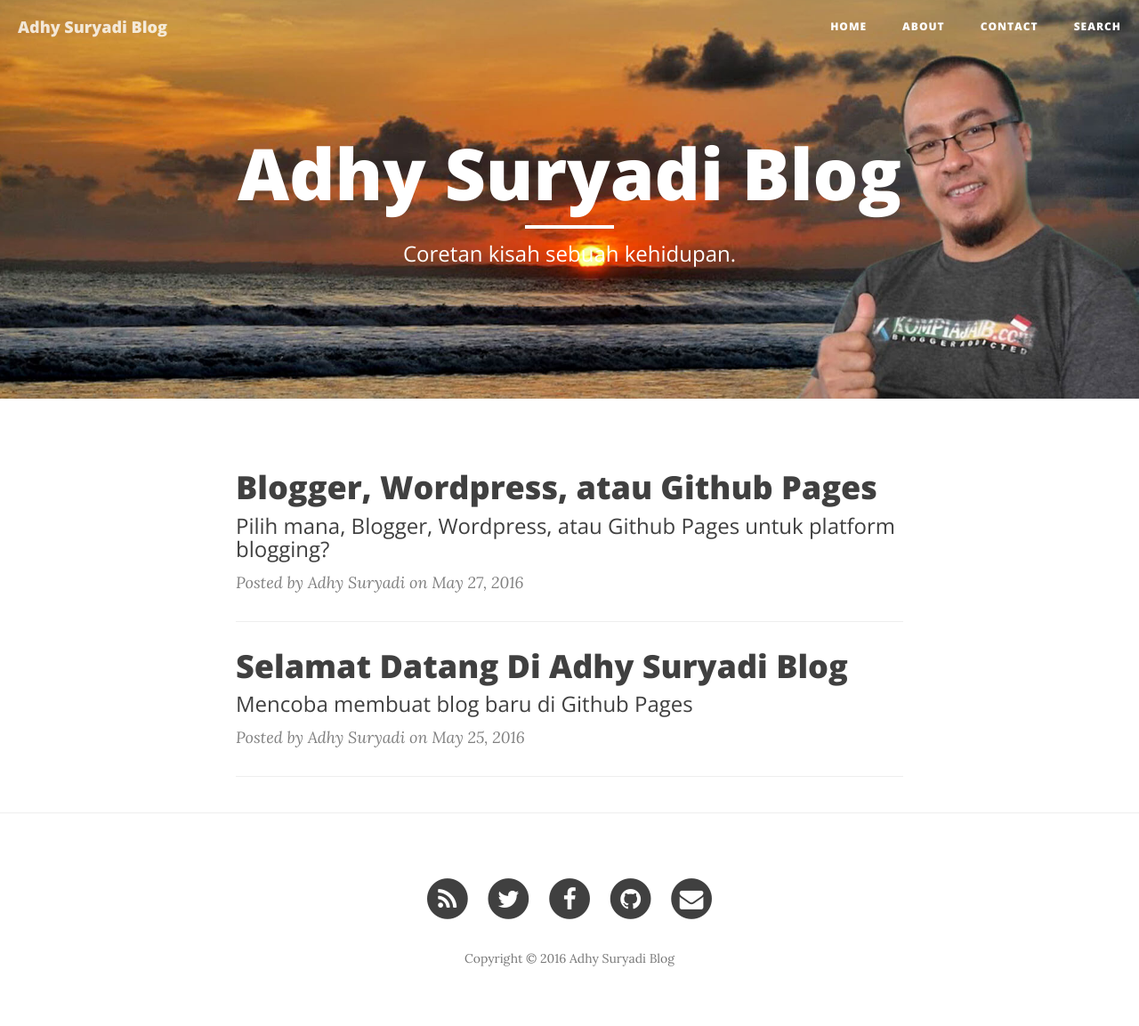
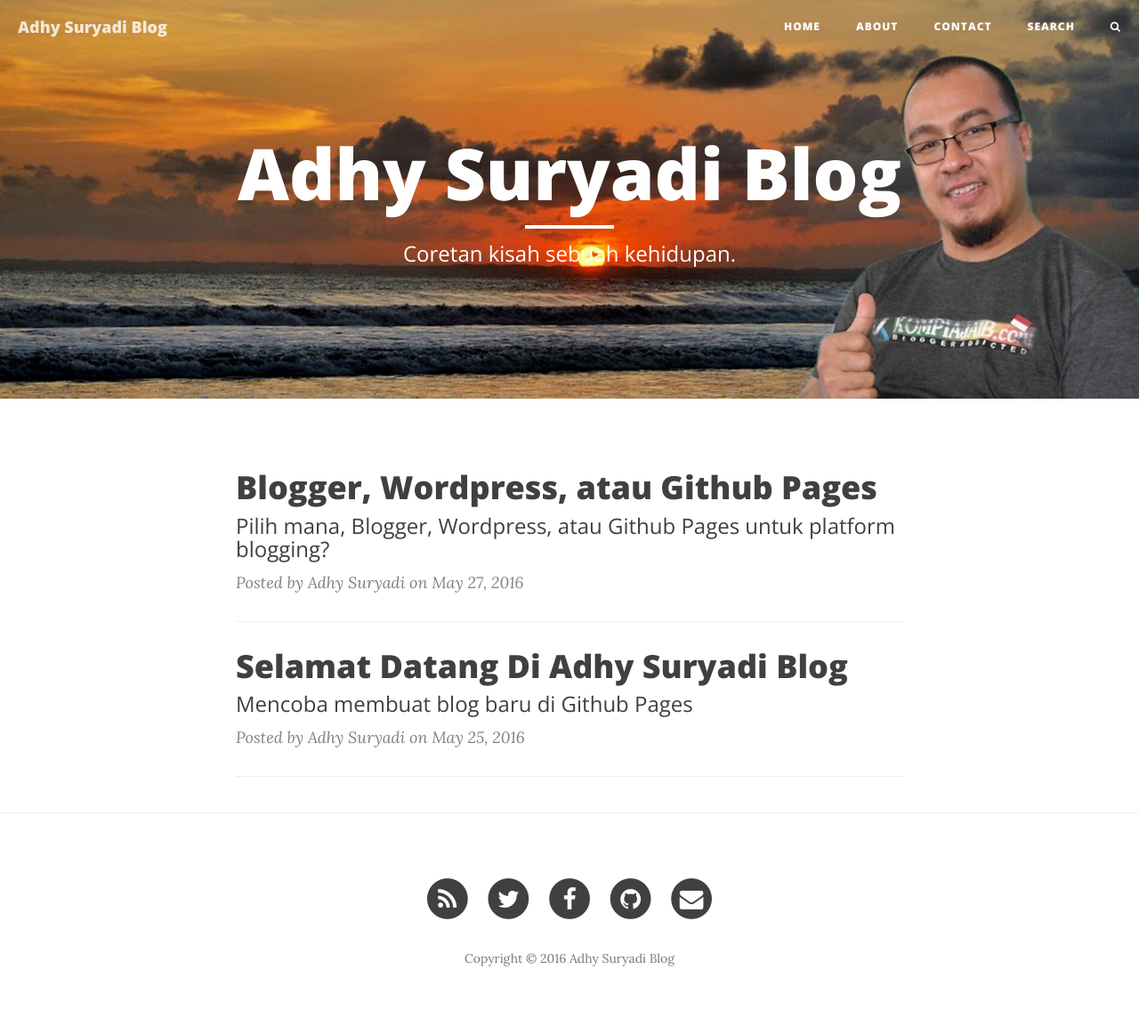
Before and after one commit to KompiAjaib/kompiajaib.github.io, a Jekyll site: the page built from index.html, in a window 1280 px wide. Shown: the whole page at 89% size. Built offline with Jekyll 4.4.1, drawn with Linux system fonts in a browser that asks for light colours; nearby versions of some CDN libraries; the list of posts is cut into pages by our own code; comment, search, counter and statistics services are not loaded.

Commit message:
Update nav.html

```diff
--- a/_includes/nav.html
+++ b/_includes/nav.html
@@ -30,6 +30,11 @@
 				{% endif %}
                 		{% endif %}
                 {% endfor %}
+                <li>
+                    <a href="{{ root_url }}/search/" class="nav-search-link" title="Search">
+                        <i class="fa fa-search nav-search-icon"></i>
+                    </a>
+                </li>
             </ul>
         </div>
         <!-- /.navbar-collapse -->
```
